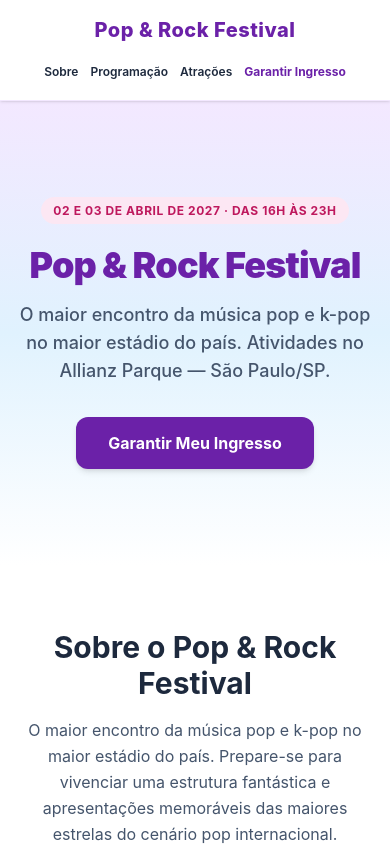
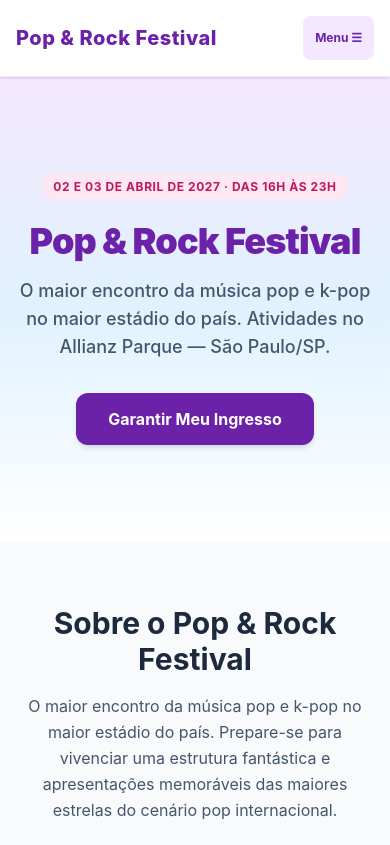
Before and after one commit to FerBighi/lp-evento-mariaFernanda, a React (Vite) app: page / in a window 390 px wide. Shown: the top 845 px of the page. Built offline with nearby package versions, Linux system fonts and the light colour scheme.

Commit message:
Desafio Extra

```diff
--- a/src/App.jsx
+++ b/src/App.jsx
@@ -4,21 +4,23 @@ import Sobre from './components/Sobre';
 import Programacao from './components/Programacao';
 import Atracoes from './components/Atracoes';
 import Inscricao from './components/Inscricao';
+import Faq from './components/Faq';
 import Rodape from './components/Rodape';
 
 function App() {
   return (
-    <>
+    <div className="min-h-screen bg-slate-50 flex flex-col font-sans">
       <Cabecalho />
-      <main>
+      <main className="grow">
         <Hero />
         <Sobre />
         <Programacao />
         <Atracoes />
         <Inscricao />
+        <Faq />
       </main>
       <Rodape />
-    </>
+    </div>
   );
 }
 
--- a/src/components/Cabecalho.jsx
+++ b/src/components/Cabecalho.jsx
@@ -1,25 +1,29 @@
+import { useState } from 'react';
 import { evento } from '../data/evento';
 
 function Cabecalho() {
+    const [menuAberto, setMenuAberto] = useState(false);
+
     return (
         <nav className="bg-white text-slate-800 sticky top-0 z-50 px-4 py-4 shadow-sm border-b border-roxo-fundo flex flex-col sm:flex-row justify-between items-center gap-4">
-            <span className="font-extrabold text-xl tracking-wide text-roxo-destaque text-center w-full sm:w-auto">
-                {evento.nome}
-            </span>
-            {/* CORRIGIDO: Agora tudo fica em uma linha só (flex-row), centralizado e com espaço ajustado */}
-            <ul className="flex flex-row justify-center items-center text-center gap-x-3 text-xs sm:text-sm font-semibold w-full sm:w-auto whitespace-nowrap">
-                <li>
-                    <a href="#sobre" className="hover:text-rosa-destaque transition-colors py-1 block">Sobre</a>
-                </li>
-                <li>
-                    <a href="#programacao" className="hover:text-rosa-destaque transition-colors py-1 block">Programação</a>
-                </li>
-                <li>
-                    <a href="#atracoes" className="hover:text-rosa-destaque transition-colors py-1 block">Atrações</a>
-                </li>
-                <li>
-                    <a href="#inscricao" className="hover:text-rosa-destaque transition-colors py-1 block text-roxo-destaque font-bold">Garantir Ingresso</a>
-                </li>
+            <div className="flex justify-between items-center w-full sm:w-auto">
+                <span className="font-extrabold text-xl tracking-wide text-roxo-destaque">
+                    {evento.nome}
+                </span>
+                <button
+                    onClick={() => setMenuAberto(!menuAberto)}
+                    className="sm:hidden bg-roxo-fundo text-roxo-destaque font-bold px-3 py-1.5 rounded-lg text-xs cursor-pointer min-h-11 flex items-center"
+                >
+                    {menuAberto ? 'Fechar X' : 'Menu ☰'}
+                </button>
+            </div>
+
+            <ul className={`${menuAberto ? 'flex' : 'hidden'} sm:flex flex-col sm:flex-row justify-center items-center text-center gap-x-3 gap-y-2 text-xs sm:text-sm font-semibold w-full sm:w-auto whitespace-nowrap`}>
+                <li><a href="#sobre" onClick={() => setMenuAberto(false)} className="hover:text-rosa-destaque transition-colors py-1 block">Sobre</a></li>
+                <li><a href="#programacao" onClick={() => setMenuAberto(false)} className="hover:text-rosa-destaque transition-colors py-1 block">Programação</a></li>
+                <li><a href="#atracoes" onClick={() => setMenuAberto(false)} className="hover:text-rosa-destaque transition-colors py-1 block">Atrações</a></li>
+                <li><a href="#faq" onClick={() => setMenuAberto(false)} className="hover:text-rosa-destaque transition-colors py-1 block">FAQ</a></li>
+                <li><a href="#inscricao" onClick={() => setMenuAberto(false)} className="hover:text-rosa-destaque transition-colors py-1 block text-roxo-destaque font-bold">Garantir Ingresso</a></li>
             </ul>
         </nav>
     );
--- /dev/null
+++ b/src/components/Faq.jsx
@@ -0,0 +1,41 @@
+import { useState } from 'react';
+import { faq } from '../data/evento';
+
+function ItemFaq({ pergunta, resposta }) {
+    const [aberto, setAberto] = useState(false);
+
+    return (
+        <div className="bg-white rounded-xl border border-slate-100 overflow-hidden shadow-xs">
+            <button
+                type="button"
+                onClick={() => setAberto(!aberto)}
+                className="w-full text-left px-6 py-4 font-bold text-slate-800 flex justify-between items-center hover:bg-slate-50 transition-colors cursor-pointer min-h-11"
+            >
+                <span>{pergunta}</span>
+                <span className="text-roxo-destaque text-xl">{aberto ? '−' : '+'}</span>
+            </button>
+            {aberto && (
+                <p className="px-6 pb-4 text-sm text-slate-600 leading-relaxed border-t border-slate-50 pt-2 bg-slate-50/50">
+                    {resposta}
+                </p>
+            )}
+        </div>
+    );
+}
+
+function Faq() {
+    return (
+        <section id="faq" className="py-16 px-6 bg-linear-to-b from-white to-roxo-fundo/20">
+            <div className="max-w-2xl mx-auto">
+                <h2 className="text-3xl font-bold text-slate-800 text-center mb-8">Dúvidas Frequentes</h2>
+                <div className="space-y-3">
+                    {faq.map((item) => (
+                        <ItemFaq key={item.id} pergunta={item.pergunta} resposta={item.resposta} />
+                    ))}
+                </div>
+            </div>
+        </section>
+    );
+}
+
+export default Faq;
--- a/src/components/Inscricao.jsx
+++ b/src/components/Inscricao.jsx
@@ -4,30 +4,47 @@ import { tiposIngresso } from '../data/evento';
 function Inscricao() {
     const [nome, setNome] = useState('');
     const [email, setEmail] = useState('');
-    // Inicia o estado com o primeiro tipo de ingresso do array de dados
-    const [ingresso, setIngresso] = useState(tiposIngresso[0]);
+    const [ingresso, setIngresso] = useState(tiposIngresso);
+    const [quantidade, setQuantidade] = useState(1);
     const [enviado, setEnviado] = useState(false);
+    const [erro, setErro] = useState('');
+
+    function extrairPreco(textoIngresso) {
+        if (textoIngresso.includes('2350')) return 2350;
+        if (textoIngresso.includes('2200')) return 2200;
+        return 0;
+    }
 
     function enviar(e) {
-        e.preventDefault(); // Impede a página de recarregar
+        e.preventDefault();
+
+        if (nome.trim().length < 3) {
+            setErro('O nome deve conter pelo menos 3 letras.');
+            return;
+        }
+
+        setErro('');
         setEnviado(true);
     }
 
-    // Tela de Confirmação de Sucesso (Aparece após o envio)
+    const valorTotal = extrairPreco(ingresso) * quantidade;
+
     if (enviado) {
         return (
             <section id="inscricao" className="py-16 px-6 max-w-md mx-auto text-center">
                 <div className="bg-emerald-50 border border-emerald-200 text-emerald-950 p-6 rounded-2xl shadow-xs">
                     <p role="status" className="font-semibold text-lg leading-relaxed">
                         Inscrição confirmada!<br />
-                        Obrigado, <span className="font-black text-roxo-destaque">{nome}</span>. Seu ingresso do tipo <span className="font-bold underline">{ingresso}</span> foi reservado e enviado para <span className="italic">{email}</span>. Nos vemos no Parque das Águas!
+                        Obrigado, <span className="font-black text-roxo-destaque">{nome}</span>.<br />
+                        Sua reserva de <span className="font-bold">{quantidade}x</span> do tipo <span className="font-bold underline">{ingresso}</span> foi concluída.<br />
+                        <span className="block mt-3 text-xl font-black text-emerald-800">Total do Pedido: R$ {valorTotal}</span>
+                        <span className="block text-xs text-slate-500 mt-1">Os vouchers foram encaminhados para {email}.</span>
                     </p>
                 </div>
             </section>
         );
     }
 
-    // Formulário Controlado
     return (
         <section id="inscricao" className="py-16 px-6 max-w-md mx-auto">
             <div className="bg-white p-8 rounded-2xl shadow-md border border-slate-100">
@@ -35,47 +52,45 @@ function Inscricao() {
                 <p className="text-slate-400 text-xs text-center mb-6">Preencha o formulário abaixo para validar sua participação.</p>
 
                 <form onSubmit={enviar} className="space-y-4">
+                    {erro && (
+                        <p role="alert" className="text-sm font-semibold text-rosa-destaque bg-rosa-fundo p-3 rounded-xl border border-rosa-destaque/20">
+                            {erro}
+                        </p>
+                    )}
+
                     <label className="flex flex-col gap-1 text-sm font-semibold text-slate-700">
                         Nome Completo
-                        <input
-                            type="text"
-                            required
-                            value={nome}
-                            onChange={(e) => setNome(e.target.value)}
-                            placeholder="Seu nome completo"
-                            className="px-4 py-2.5 border border-slate-300 rounded-xl font-normal text-slate-800 focus:outline-none focus:ring-2 focus:ring-roxo-destaque"
-                        />
+                        <input type="text" required value={nome} onChange={(e) => setNome(e.target.value)} placeholder="Seu nome completo" className="px-4 py-2.5 border border-slate-300 rounded-xl font-normal text-slate-800 focus:outline-none focus:ring-2 focus:ring-roxo-destaque" />
                     </label>
 
                     <label className="flex flex-col gap-1 text-sm font-semibold text-slate-700">
                         E-mail
-                        <input
-                            type="email"
-                            required
-                            value={email}
-                            onChange={(e) => setEmail(e.target.value)}
-                            placeholder="seu@email.com"
-                            className="px-4 py-2.5 border border-slate-300 rounded-xl font-normal text-slate-800 focus:outline-none focus:ring-2 focus:ring-roxo-destaque"
-                        />
+                        <input type="email" required value={email} onChange={(e) => setEmail(e.target.value)} placeholder="seu@email.com" className="px-4 py-2.5 border border-slate-300 rounded-xl font-normal text-slate-800 focus:outline-none focus:ring-2 focus:ring-roxo-destaque" />
                     </label>
 
-                    <label className="flex flex-col gap-1 text-sm font-semibold text-slate-700">
+                    <div className="grid grid-cols-3 gap-3">
+                        <label className="col-span-2 flex flex-col gap-1 text-sm font-semibold text-slate-700">
                             Tipo de Ingresso
-                        <select
-                            value={ingresso}
-                            onChange={(e) => setIngresso(e.target.value)}
-                            className="px-4 py-2.5 border border-slate-300 rounded-xl bg-white font-normal text-slate-800 focus:outline-none focus:ring-2 focus:ring-roxo-destaque"
-                        >
+                            <select value={ingresso} onChange={(e) => setIngresso(e.target.value)} className="px-4 py-2.5 border border-slate-300 rounded-xl bg-white font-normal text-slate-800 focus:outline-none focus:ring-2 focus:ring-roxo-destaque">
                                 {tiposIngresso.map((opcao) => (
                                     <option key={opcao} value={opcao}>{opcao}</option>
                                 ))}
                             </select>
                         </label>
 
-                    <button
-                        type="submit"
-                        className="w-full bg-roxo-destaque text-white font-bold py-3 rounded-xl hover:bg-opacity-95 transition-all shadow-sm mt-2 cursor-pointer min-h-11 flex items-center justify-center"
-                    >
+                        {/* DESAFIO 4: Input numérico de quantidade */}
+                        <label className="col-span-1 flex flex-col gap-1 text-sm font-semibold text-slate-700">
+                            Qtd
+                            <input type="number" required min="1" max="10" value={quantidade} onChange={(e) => setQuantidade(Math.max(1, parseInt(e.target.value) || 1))} className="px-4 py-2.5 border border-slate-300 rounded-xl font-normal text-slate-800 focus:outline-none focus:ring-2 focus:ring-roxo-destaque" />
+                        </label>
+                    </div>
+
+                    <div className="bg-slate-50 p-3 rounded-xl flex justify-between items-center text-sm border border-slate-100">
+                        <span className="font-medium text-slate-600">Subtotal estimado:</span>
+                        <span className="font-black text-slate-800 text-base">R$ {valorTotal}</span>
+                    </div>
+
+                    <button type="submit" className="w-full bg-roxo-destaque text-white font-bold py-3 rounded-xl hover:bg-opacity-95 transition-all shadow-sm cursor-pointer min-h-11 flex items-center justify-center">
                         Finalizar Inscrição
                     </button>
                 </form>
--- a/src/data/evento.js
+++ b/src/data/evento.js
@@ -35,3 +35,9 @@ export const tiposIngresso = [
   "Pista Premium Pop Pass — R$ 2350",
   "Solidário (+1 kg de alimento) — R$ 2200"
 ];
+
+export const faq = [
+  { id: 1, pergunta: "Pode levar criança?", resposta: "Sim. Menores de 16 anos entram acompanhados de um responsável." },
+  { id: 2, pergunta: "Tem estacionamento?", resposta: "Sim, gratuito, ao lado do parque." },
+  { id: 3, pergunta: "E se chover?", resposta: "Os dois palcos são cobertos e o festival acontece com chuva." }
+];
```
Lines whose indentation alone changed are shown as unchanged.
